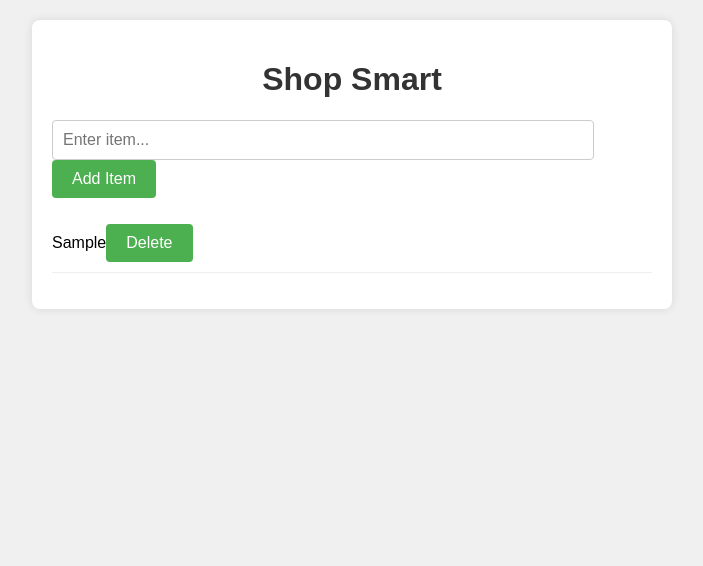
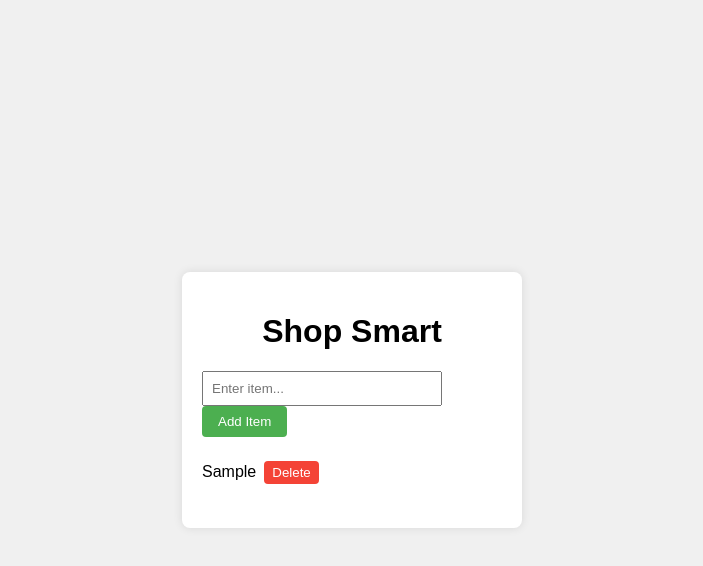
Before and after one commit to alliyahsamiati1028/Shop-Smart, a plain HTML site: page index.html in a window 1280 px wide. Both pictures are taken after typing "Sample" into the empty fields and a click on the button "Add Item". Shown: the whole page, without its empty margins (288-991 px from the left). Drawn offline with Linux system fonts and the light colour scheme.

Commit message:
styles.css

```diff
--- a/styles.css
+++ b/styles.css
@@ -1,39 +1,36 @@
 body {
     font-family: Arial, sans-serif;
     background-color: #f0f0f0;
+    display: flex;
+    justify-content: center;
+    align-items: center;
+    height: 100vh;
     margin: 0;
-    padding: 0;
   }
 
   .container {
-    max-width: 600px;
-    margin: 20px auto;
     background-color: #fff;
     padding: 20px;
     border-radius: 8px;
     box-shadow: 0 0 10px rgba(0, 0, 0, 0.1);
+    width: 300px;
   }
 
   h1 {
     text-align: center;
-    color: #333;
   }
 
   input[type="text"] {
     width: calc(100% - 80px);
-    padding: 10px;
-    font-size: 16px;
-    border: 1px solid #ccc;
-    border-radius: 4px;
-    margin-right: 10px;
+    padding: 8px;
+    margin-right: 8px;
   }
 
   button {
-    padding: 10px 20px;
-    font-size: 16px;
+    padding: 8px 16px;
     cursor: pointer;
     background-color: #4caf50;
-    color: white;
+    color: #fff;
     border: none;
     border-radius: 4px;
   }
@@ -48,6 +45,19 @@ ul {
   }
 
   li {
-    padding: 10px 0;
-    border-bottom: 1px solid #eee;
+    padding: 8px 0;
   }
+
+  .delete-btn {
+    background-color: #f44336;
+    color: #fff;
+    border: none;
+    padding: 4px 8px;
+    margin-left: 8px;
+    border-radius: 4px;
+    cursor: pointer;
+  }
+
+  .delete-btn:hover {
+    background-color: #d32f2f;
+  }
```
Lines whose indentation alone changed are shown as unchanged.
